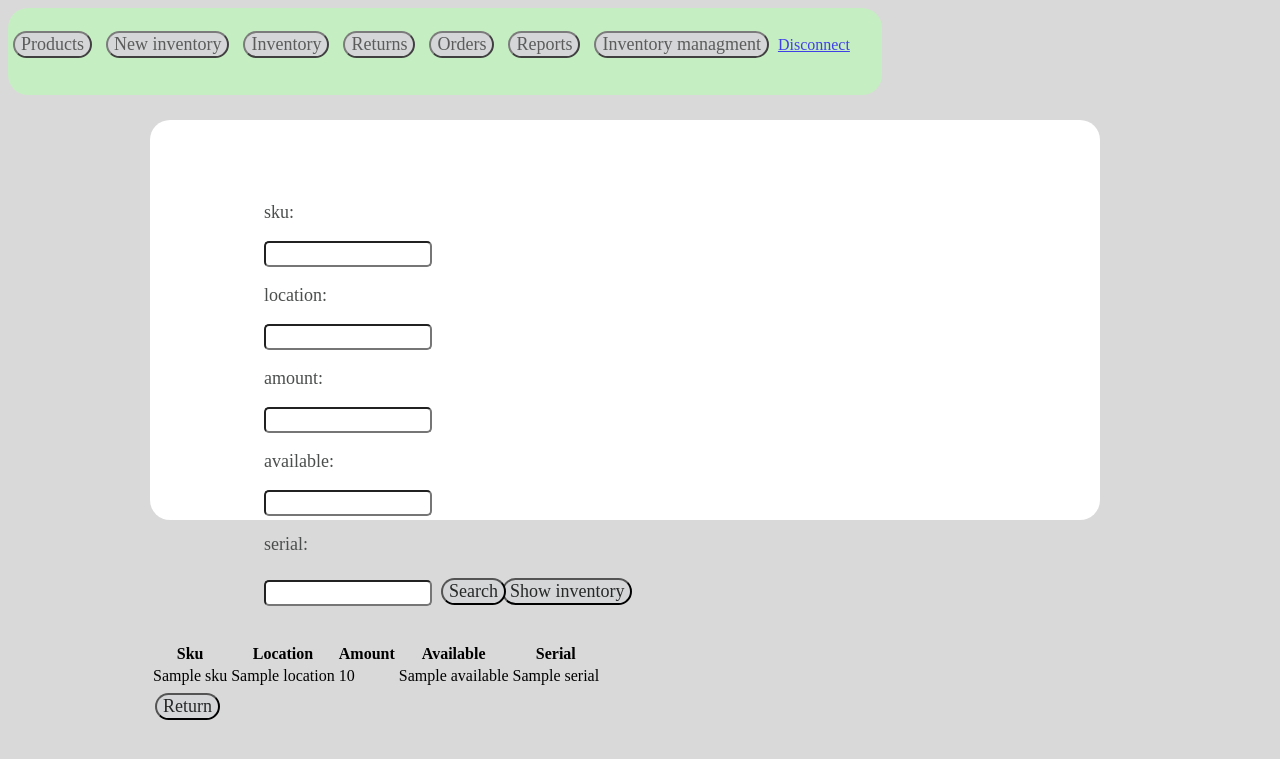
After one commit to Tomerkakou/2022-2023_30_group, a Django app: template wms/website/templates/worker/showInventory.html in a window 1280 px wide. The commit adds this page. Shown: the top 759 px of the page. Run offline with Django 4.2, Linux system fonts and the light colour scheme; the template is opened without the code that fills it: most values are stand-ins (such as "Sample title", 1, 10 or a date in 2020).

Commit message:
invetory worker

```diff
--- a/wms/website/templates/worker/menu.html
+++ b/wms/website/templates/worker/menu.html
@@ -18,6 +18,7 @@
                 <form><button type="submit">Returns</button></form>
                 <form><button type="submit">Orders</button></form>
                 <form><button type="submit">Reports</button></form>
+                <form action="{% url 'showInventory' %}"><button type="submit">Inventory managment</button></form>
                 <a href="{% url 'login' %}">Disconnect</a>
         </div>
         <div class="implent_div">
--- /dev/null
+++ b/wms/website/templates/worker/showInventory.html
@@ -0,0 +1,51 @@
+{% extends "worker/menu.html" %}
+{% block title %}
+            show inventory
+       {% endblock %}
+
+       {% block content %}
+       <div class="inline">
+        <form method="post" class="login_form">   <!--מה זה ? -->
+            <p>sku:</p>
+            <input type="text" id="sku" name="sku" value="">
+            <p>location:</p>
+            <input type="text" id="location" name="location" value="">
+            <p>amount:</p>
+            <input type="text" id="amount" name="amount" value="">
+            <p>available:</p>
+            <input type="text" id="available" name="available" value="">
+            <p>serial:</p>
+            <input type="text" id="serial" name="serial" value="">
+            {% csrf_token %}
+            <button type="submit" name="search">Search</button>
+
+        </form>
+        <form action="{% url 'showInventory' %}"><button type="submit">Show inventory</button></form>
+       </div>
+       <div >
+       <table class="customTable">
+            <thead>
+                <tr>
+                    <th>Sku</th>
+                    <th>Location</th>
+                    <th>Amount</th>
+                    <th>Available</th>
+                    <th>Serial</th>
+                </tr>
+            </thead>
+            <tbody>
+                {% for inventory in l_inventory %}
+                <tr>
+                    <td>{{inventory.Sku}}</td>
+                    <td>{{inventory.Location}}</td>
+                    <td>{{inventory.Amount}}</td>
+                    <td>{{inventory.Available}}</td>
+                    <td>{{inventory.Serial}}</td>
+                </tr>
+                {% endfor %}
+            </tbody>
+       </table>
+    </div>
+    <form action="{% url 'showInventory' %}"><button type="submit">Return</button></form>
+
+        {% endblock %}
```
Also changed, not shown: wms/website/views.py (line endings or trailing spaces).
